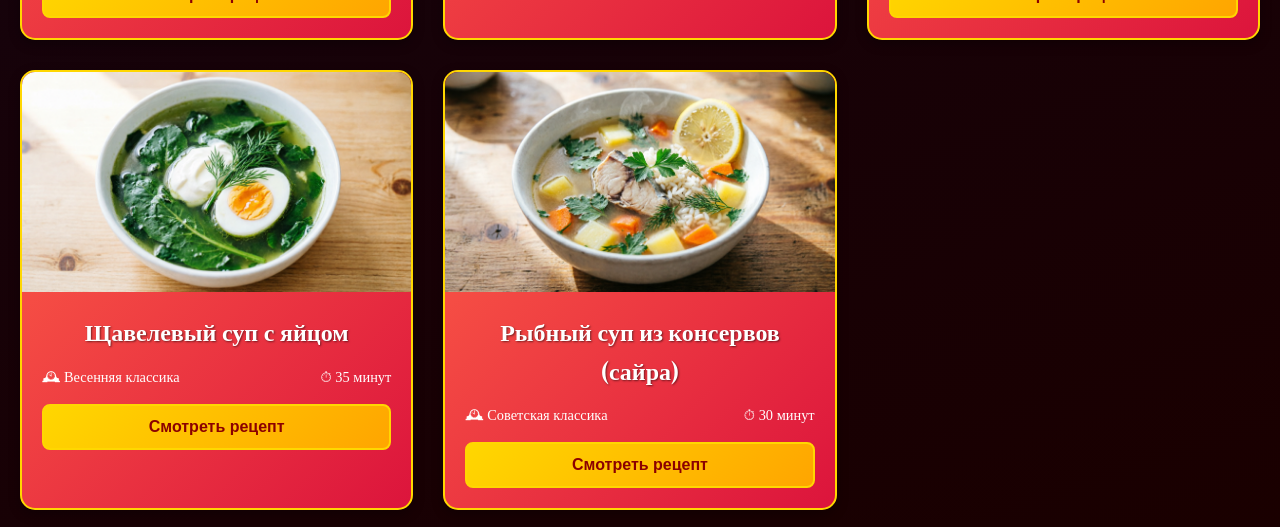
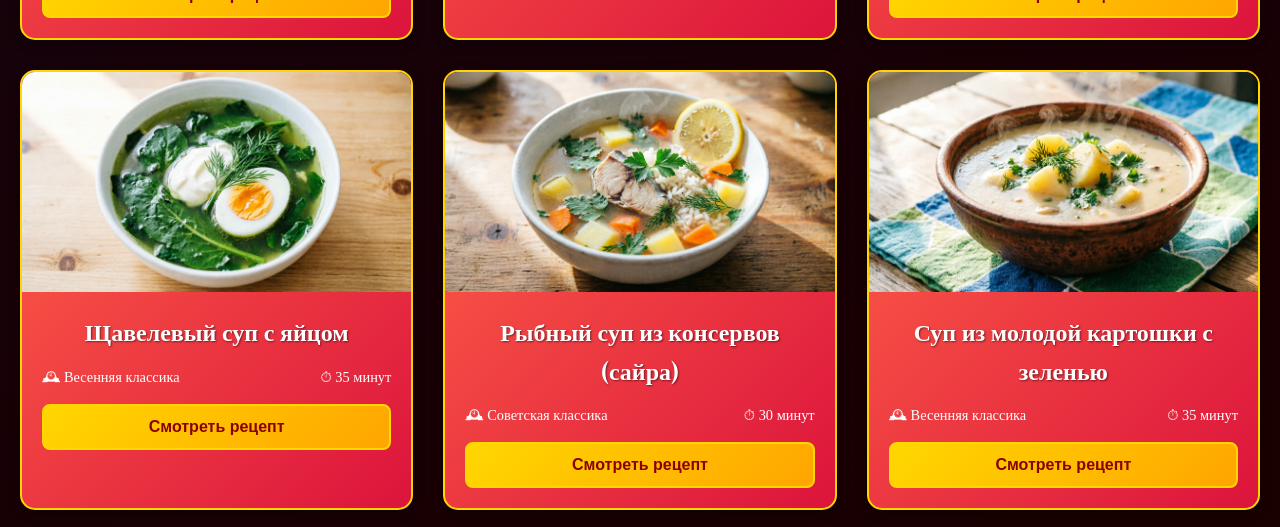
Before and after one commit to svideoproekt-ship-it/russka-kuhnya-9551, a React (Vite) app: page /soups in a window 1280 px wide. Shown: the part 2997-3524 px from the top of the page. Built offline with nearby package versions, Linux system fonts and the light colour scheme; a web font is replaced by a local one.

Commit message:
git add src/data/soupsData.js public/publicimagessoups/young-potato-soup.jpg    git commit -m "feat: add young potato soup with image for soup week"    git push origin

```diff
--- a/src/data/soupsData.js
+++ b/src/data/soupsData.js
@@ -529,5 +529,49 @@ export const soupsData = [
     ],
     history: "Стал массово популярен в СССР в послевоенные годы при дефиците свежей рыбы. До сих пор ассоциируется с быстрой домашней кухней.",
     category: "soups"
-  }
+  },
+  {
+    id: 111,
+    name: "Суп из молодой картошки с зеленью",
+    title: "Суп из молодой картошки с зеленью",
+    epoch: "Весенняя классика",
+    time: "35 минут",
+    image: "/publicimagessoups/young-potato-soup.jpg",
+    ingredients: [
+      { name: "Молодой картофель", amount: 500, unit: "г" },
+      { name: "Куриный бульон", amount: 1.5, unit: "л" },
+      { name: "Морковь", amount: 1, unit: "шт" },
+      { name: "Лук репчатый", amount: 1, unit: "шт" },
+      { name: "Сливки 10%", amount: 200, unit: "мл" },
+      { name: "Зелень (укроп, петрушка)", amount: 1, unit: "пучок" },
+      { name: "Сливочное масло", amount: 30, unit: "г" },
+      { name: "Соль, перец", amount: "", unit: "по вкусу" },
+      { name: "Лавровый лист", amount: 1, unit: "шт" }
+    ],
+    steps: [
+      "Почисти молодой картофель, нарежь кубиками",
+      "Вскипяти бульон, добавь картофель и лавровый лист",
+      "Вари 15 минут до мягкости картофеля",
+      "Нарежь лук и морковь мелко",
+      "Обжарь на сливочном масле до золотистости (5 мин)",
+      "Добавь зажарку в суп",
+      "Влей сливки, доведи до кипения",
+      "Добавь мелко нарезанную зелень",
+      "Посоли, поперчи по вкусу",
+      "Сними с огня, дай настояться 10 минут",
+      "Подавай горячим со сметаной и свежим хлебом"
+    ],
+    history: "Суп из молодой картошки — традиционное весеннее блюдо в русской кухне. Готовили его с появлением первого урожая молодого картофеля. Нежный вкус и аромат свежей зелени делали этот суп любимым блюдом после долгой зимы.",
+    category: "soups",
+    faq: [
+      {
+        question: "Можно ли использовать старый картофель?",
+        answer: "Можно, но молодой картофель даёт более нежный вкус и быстрее варится. Старый картофель нужно варить на 5-7 минут дольше."
+      },
+      {
+        question: "Чем заменить сливки?",
+        answer: "Можно использовать молоко или сметану. Сметану добавляйте в конце, не доводя до кипения, чтобы не свернулась."
+      }
+    ]
+  },
 ];
```
Also changed, not shown: public/publicimagessoups/young-potato-soup.jpg (added).
